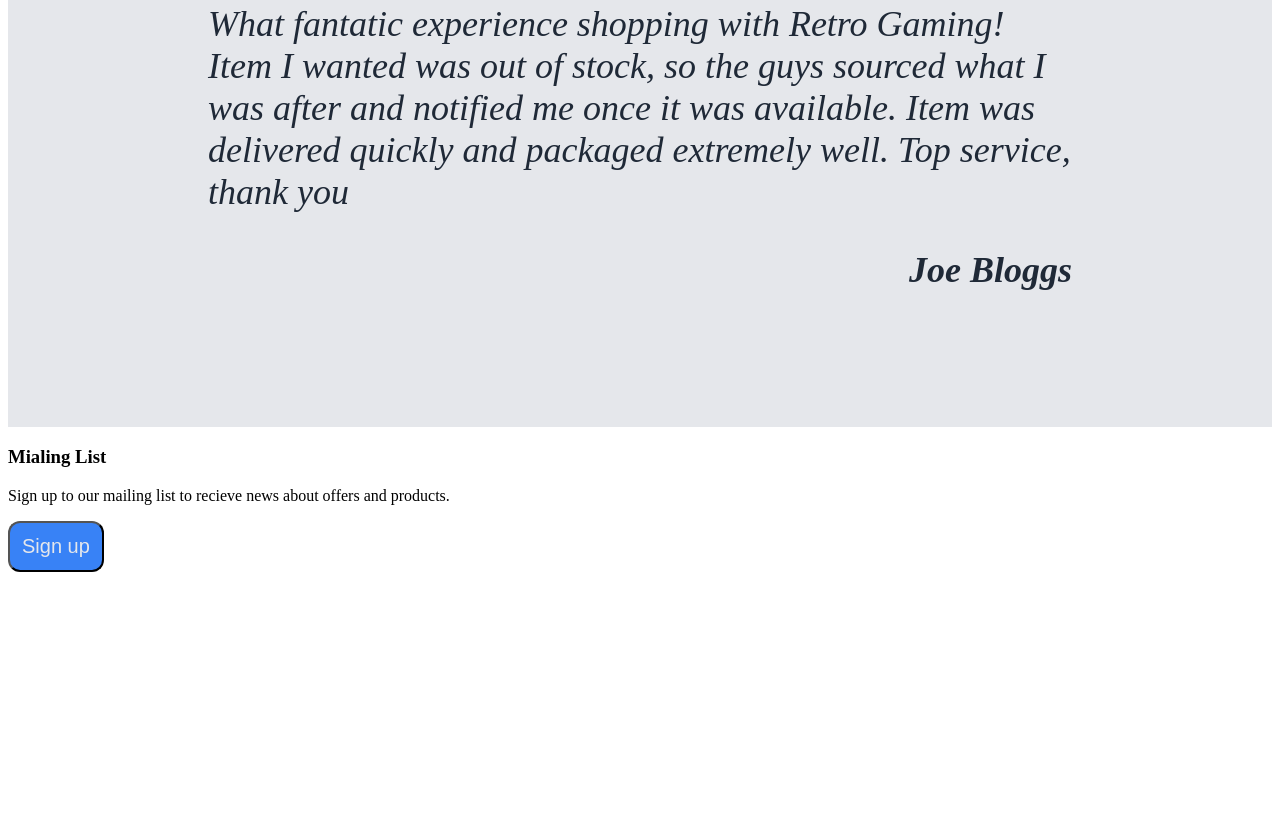
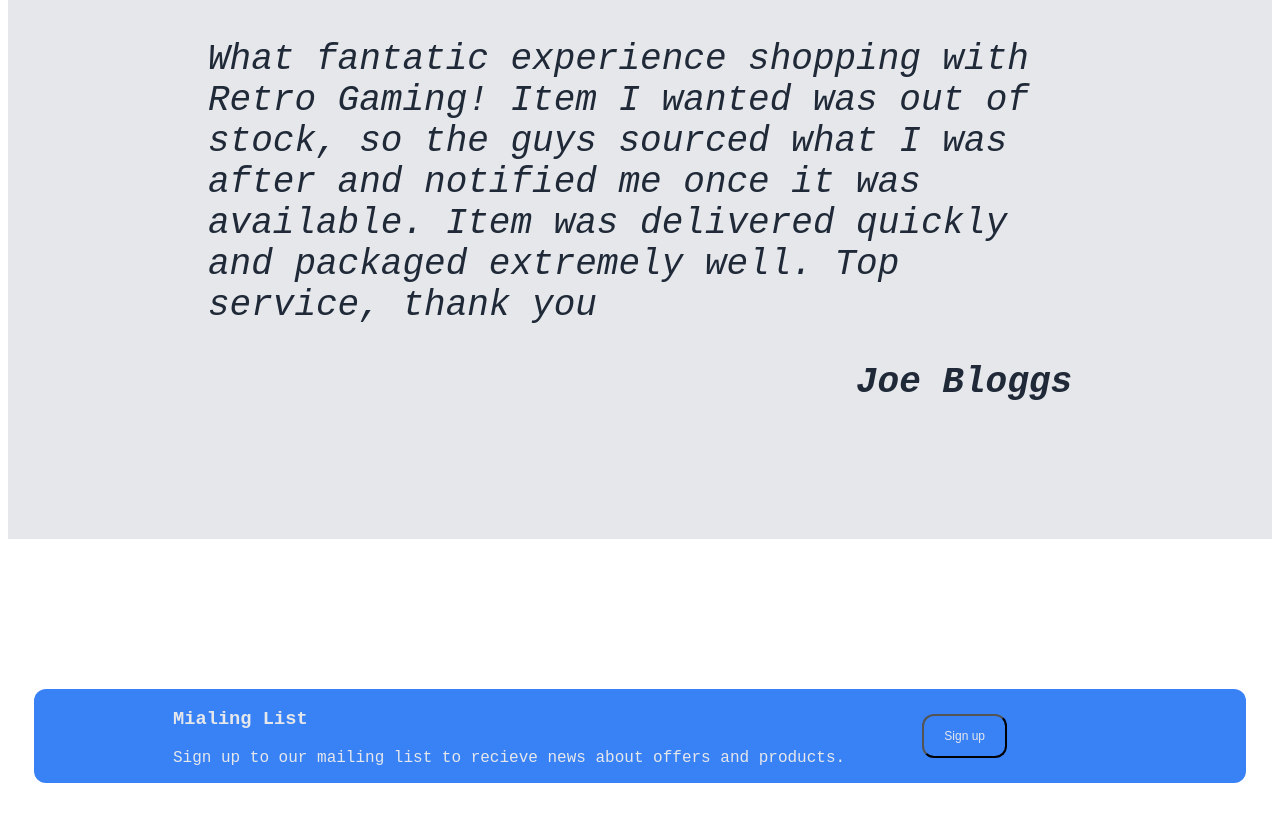
Before and after one commit to T86T/Landing-Page, a plain HTML site: page index.html in a window 1280 px wide. Shown: the part 984-1806 px from the top of the page. Before the commit the page ends 1564 px from the top, so only its background shows below. Drawn offline with Linux system fonts and the light colour scheme.

Commit message:
add styles to mailing section of index.html

```diff
--- a/styles.css
+++ b/styles.css
@@ -25,7 +25,6 @@ ul {
     margin-left: 84px;
     margin-right: 84px;
     padding-bottom: 84px;
-
 }
 
 .title {
@@ -69,8 +68,6 @@ button {
     text-align: center;
     margin-left: 200px;
     margin-right: 200px;
-
-
 }
 
 .cards img {
@@ -81,7 +78,6 @@ button {
     border-radius: 12px;
     aspect-ratio: 3/2;
     object-fit: contain;
-
 }
 
 .item {
@@ -99,9 +95,38 @@ button {
 div.quote .name {
     font-weight: 800;
     text-align: end;
-
 }
 div.quote p {
     margin-left: 100px;
     margin-right: 100px;
 }
+
+.bottom {
+
+    background-color: #3882f6;
+    color: #e5e7eb;
+    margin: 150px;
+    border-radius: 12px;
+    display: flex;
+    align-self: center;
+    padding-left:100px;
+    padding-right: 100px;
+    width: 80%;
+    flex-wrap: wrap;
+    justify-content: space-around;
+}
+
+div.bottom button {
+    display: flex;
+    align-items: center;
+    align-self: center;
+    max-height: 10px;
+    font-size: 12px;
+    padding: 20px;
+    margin-right: 100px;
+}
+body {
+    font-family: 'Courier New', Courier, monospace;
+    display: flex;
+    flex-direction: column;
+}
```
Also changed, not shown: index.html (+3 -2 lines).
